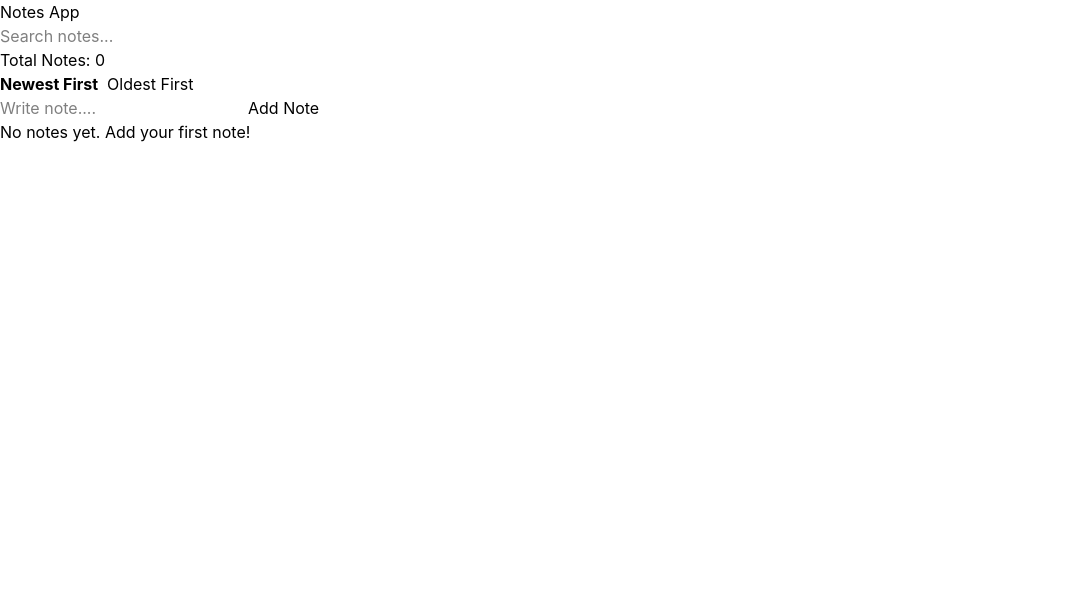
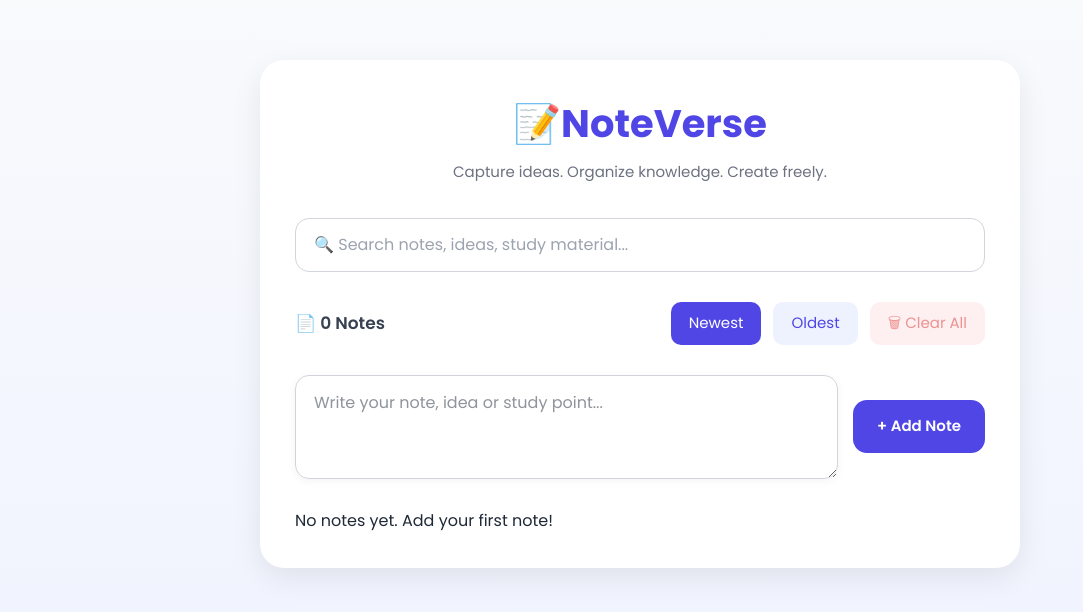
Before and after one commit to khushishetiya04/NoteVerse, a React (Vite) app: page / in a window 1280 px wide. Shown: the top 612 px of the page, without its empty margins (0-1083 px from the left). Built offline with nearby package versions, Linux system fonts and the light colour scheme.

Commit message:
Improve Notes App UI with modern layout and styling

```diff
--- /dev/null
+++ b/src/components/Navbar.css
@@ -0,0 +1,17 @@
+nav{
+    text-align:center;
+    margin-bottom:35px;
+}
+
+nav h1{
+    margin:0;
+    font-size:2.4rem;
+    font-weight:700;
+    color:#4F46E5;
+}
+
+nav p{
+    margin-top:8px;
+    color:#6B7280;
+    font-size:15px;
+}
--- a/src/components/Navbar.jsx
+++ b/src/components/Navbar.jsx
@@ -1,8 +1,11 @@
+import "./Navbar.css";
+
 export default function Navbar() {
     return (
         <>
             <nav>
-                <h1>Notes App</h1>
+                <h1>📝NoteVerse</h1>
+                <p>Capture ideas. Organize knowledge. Create freely.</p>
             </nav>
         </>
     )
--- /dev/null
+++ b/src/components/NoteCard.css
@@ -0,0 +1,68 @@
+.note-card{
+    background:#ffffff;
+    border:1px solid #E5E7EB;
+    border-radius:18px;
+    padding:20px;
+    margin-top:18px;
+    box-shadow:0 4px 12px rgba(0,0,0,.05);
+    transition:.25s ease;
+}
+
+.note-card:hover{
+    transform:translateY(-4px);
+    box-shadow:0 10px 24px rgba(0,0,0,.10);
+}
+
+.note-card:hover{
+    transform:translateY(-4px);
+    box-shadow:0 10px 24px rgba(0,0,0,.10);
+}
+
+.note-date{
+    color:#6B7280;
+    font-size:14px;
+    margin-top:10px;
+}
+
+.note-actions {
+    display: flex;
+    justify-content: flex-end;
+    gap: 10px;
+    margin-top: 20px;
+}
+.note-actions button {
+    border: none;
+    border-radius: 10px;
+    padding: 8px 14px;
+    font-size: 14px;
+    font-family: inherit;
+    cursor: pointer;
+    transition: all 0.2s ease;
+}
+
+.pin-btn {
+    background: #FEF3C7;
+    color: #B45309;
+}
+
+.pin-btn:hover {
+    background: #FDE68A;
+}
+
+.edit-btn {
+    background: #DBEAFE;
+    color: #1D4ED8;
+}
+
+.edit-btn:hover {
+    background: #BFDBFE;
+}
+
+.delete-btn {
+    background: #FEE2E2;
+    color: #DC2626;
+}
+
+.delete-btn:hover {
+    background: #FECACA;
+}
--- a/src/components/NoteCard.jsx
+++ b/src/components/NoteCard.jsx
@@ -1,14 +1,36 @@
-export default function NoteCard({note, onDelete, onEdit, onPin}) {
+import "./NoteCard.css";
+
+export default function NoteCard({ note, onDelete, onEdit, onPin }) {
     return (
-        <>
-            <div>
-                <p>{note.pinned && "📌 "}{note.text}</p>
-                <p>Created At: {new Date(note.createdAt).toLocaleString()}</p>
-                <button onClick={onPin}>{note.pinned? "Unpin" : "Pin"}</button> &nbsp;&nbsp;
-                <button onClick={onDelete}>Delete</button> &nbsp;&nbsp;
-                <button onClick={onEdit}>Edit</button>
-                <hr></hr>
+        <div className="note-card">
+
+            <div className="note-header">
+                <h3>
+                    {note.pinned && "📌 "}
+                    {note.text}
+                </h3>
+
+                <p className="note-date">
+                    🕒 {new Date(note.createdAt).toLocaleString()}
+                </p>
             </div>
-        </>
-    )
+
+            <div className="note-actions">
+
+                <button className="pin-btn" onClick={onPin}>
+                    {note.pinned ? "📌 Unpin" : "📌 Pin"}
+                </button>
+
+                <button className="edit-btn" onClick={onEdit}>
+                    ✏ Edit
+                </button>
+
+                <button className="delete-btn" onClick={onDelete}>
+                    🗑 Delete
+                </button>
+
+            </div>
+
+        </div>
+    );
 }
--- /dev/null
+++ b/src/components/NoteInput.css
@@ -0,0 +1,45 @@
+.note-input-container{
+    margin:30px 0;
+    display:flex;
+    gap:15px;
+    align-items:center;
+}
+
+.note-input{
+    flex:1;
+    padding:15px 18px;
+    font-size:16px;
+    font-family:inherit;
+    border:1px solid #D1D5DB;
+    border-radius:14px;
+    outline:none;
+    transition:.25s;
+    box-shadow:0 2px 8px rgba(0,0,0,.05);
+}
+
+.note-input:focus{
+    border-color:#4F46E5;
+    box-shadow:
+    0 0 0 4px rgba(79,70,229,.15);
+}
+
+.add-note-btn{
+    padding:15px 24px;
+    border:none;
+    border-radius:14px;
+    background:#4F46E5;
+    color:white;
+    font-size:15px;
+    font-weight:600;
+    cursor:pointer;
+    transition:.25s;
+}
+
+.add-note-btn:hover{
+    background:#4338CA;
+    transform:translateY(-2px);
+}
+
+.add-note-btn:active{
+    transform:scale(.98);
+}
--- a/src/components/NoteInput.jsx
+++ b/src/components/NoteInput.jsx
@@ -1,27 +1,41 @@
-export default function NoteInput({onAdd, editingText, setEditingText, editingId}) {
+import "./NoteInput.css";
 
-    let handleChange = (event) => {
+export default function NoteInput({
+    onAdd,
+    editingText,
+    setEditingText,
+    editingId,
+}) {
+
+    const handleChange = (event) => {
         setEditingText(event.target.value);
     };
 
-    let handleAdd = () => {
-        if(editingText.trim() === "") return;
+    const handleAdd = () => {
+        if (editingText.trim() === "") return;
+
         onAdd(editingText);
         setEditingText("");
     };
+
     return (
-        <>
-            <div>
-                <input
-                    placeholder="Write note...."
-                    type="text"
-                    value={editingText}
-                    onChange={handleChange}
-                />
-                <button onClick={handleAdd}>
-                    {editingId !== null ? "Edit Note" : "Add Note"}
-                </button>
-            </div>
-        </>
+        <div className="note-input-container">
+
+            <textarea
+                className="note-input"
+                rows="3"
+                placeholder="Write your note, idea or study point..."
+                value={editingText}
+                onChange={handleChange}
+            />
+
+            <button
+                className="add-note-btn"
+                onClick={handleAdd}
+            >
+                {editingId !== null ? "✏ Update Note" : "+ Add Note"}
+            </button>
+
+        </div>
     );
 }
--- /dev/null
+++ b/src/components/SearchBar.css
@@ -0,0 +1,30 @@
+.search-container{
+    margin: 25px 0;
+}
+
+.search-input{
+    width:100%;
+    padding:14px 18px;
+
+    font-size:16px;
+    font-family:inherit;
+
+    border:1px solid #D1D5DB;
+    border-radius:14px;
+    outline:none;
+
+    background:white;
+
+    transition:all .25s ease;
+}
+
+.search-input:focus{
+    border-color:#6366F1;
+
+    box-shadow:
+    0 0 0 4px rgba(99,102,241,.15);
+}
+
+.search-input::placeholder{
+    color:#9ca3af;
+}
--- a/src/components/SearchBar.jsx
+++ b/src/components/SearchBar.jsx
@@ -1,15 +1,20 @@
+import "./SearchBar.css";
+
 export default function SearchBar ({searchText, setSearchText}){
     let handleChange = (event) => {
         setSearchText(event.target.value);
     };
     return (
         <>
-            <input
-                type="text"
-                placeholder="Search notes..."
-                value={searchText}
-                onChange={handleChange}
-            />
+            <div className="search-container">
+                <input
+                    className="search-input"
+                    type="text"
+                    placeholder="🔍 Search notes, ideas, study material..."
+                    value={searchText}
+                    onChange={handleChange}
+                />
+            </div>
         </>
     );
 }
--- /dev/null
+++ b/src/pages/Home.css
@@ -0,0 +1,82 @@
+/* Google Font */
+@import url('https://fonts.googleapis.com/css2?family=Poppins:wght@300;400;500;600;700&display=swap');
+
+body{
+    margin:0;
+    padding:0;
+    font-family:'Poppins',sans-serif;
+    background: linear-gradient(180deg, #f8fafc, #eef2ff);
+    color:#1F2937;
+    min-height: 100vh;
+}
+
+*{
+    box-sizing:border-box;
+}
+
+.home-container{
+    max-width: 800px;
+    margin: 40px auto;
+    padding: 20px;
+}
+
+.app-card{
+    background:#ffffff;
+
+    border-radius:24px;
+
+    padding:35px;
+
+    box-shadow:
+    0 10px 30px rgba(0,0,0,.08);
+}
+
+.toolbar{
+    margin:30px 0;
+    display:flex;
+    justify-content:space-between;
+    align-items:center;
+    flex-wrap:wrap;
+    gap:15px;
+}
+
+.note-count{
+    font-size:17px;
+    font-weight:600;
+    color:#374151;
+}
+
+.toolbar-buttons{
+    display:flex;
+    gap:12px;
+}
+
+.toolbar-buttons button{
+    padding:10px 18px;
+    border:none;
+    border-radius:10px;
+    background:#EEF2FF;
+    color:#4F46E5;
+    cursor:pointer;
+    font-size:15px;
+    transition:.25s;
+}
+
+.toolbar-buttons button:hover{
+    background:#DDE4FF;
+}
+
+.toolbar-buttons button:disabled{
+    opacity:0.5;
+    cursor:not-allowed;
+}
+
+.active-sort{
+    background:#4F46E5 !important;
+    color:white !important;
+}
+
+.clear-btn{
+    background:#FEE2E2 !important;
+    color:#DC2626 !important;
+}
--- a/src/pages/Home.jsx
+++ b/src/pages/Home.jsx
@@ -1,3 +1,4 @@
+import "./Home.css";
 import { useState, useEffect } from "react";
 import Navbar from "../components/Navbar";
 import NoteInput from "../components/NoteInput";
@@ -53,21 +54,50 @@ export default function Home () {
         const updatedNotes = notes.map((note) => note.id === id ?
             {...note, pinned: !note.pinned} : note);
         setNotes(updatedNotes);
+    };
+
+    const clearAllNotes = () => {
+        const confirmDelete = window.confirm("Are you sure you want to delete all notes?");
+        if(confirmDelete){
+            setNotes([]);
         }
+    };
 
     return (
         <>
+            <div className="home-container">
+                <div className="app-card">
                     <Navbar/>
                     <SearchBar
                         searchText={searchText}
                         setSearchText={setSearchText}
                     />
-            <p>
-                {searchText? `Showing ${filteredNotes.length} of ${notes.length} notes`
-                : `Total Notes: ${notes.length}`}
-            </p>
-            <button onClick={() => setSortOrder("newest")} style={{fontWeight: sortOrder === "newest" ? "bold" : "normal"}}>Newest First</button>&nbsp;&nbsp;
-            <button onClick={() => setSortOrder("oldest")} style={{fontWeight: sortOrder === "oldest" ? "bold" : "normal"}}>Oldest First</button>
+                    <div className="toolbar">
+                        <div className="note-count">
+                            📄 {searchText
+                                ? `${filteredNotes.length} of ${notes.length} Notes`
+                                : `${notes.length} Notes`}
+                        </div>
+                        <div className="toolbar-buttons">
+                            <button
+                                className={sortOrder === "newest" ? "active-sort" : ""}
+                                onClick={() => setSortOrder("newest")}
+                            >
+                                Newest
+                            </button>
+
+                            <button
+                                className={sortOrder === "oldest" ? "active-sort" : ""}
+                                onClick={() => setSortOrder("oldest")}
+                            >
+                                Oldest
+                            </button>
+
+                            <button className="clear-btn" onClick={clearAllNotes} disabled={notes.length === 0}>
+                                🗑 Clear All
+                            </button>
+                        </div>
+                    </div>
                     <NoteInput
                         onAdd={addNote}
                         editingText={editingText}
@@ -80,6 +110,8 @@ export default function Home () {
                         onEdit={editNote}
                         onPin={togglePin}
                     />
+                </div>
+            </div>
         </>
     );
 }
```
Also changed, not shown: src/components/NoteList.css (added). Lines whose indentation alone changed are shown as unchanged.
